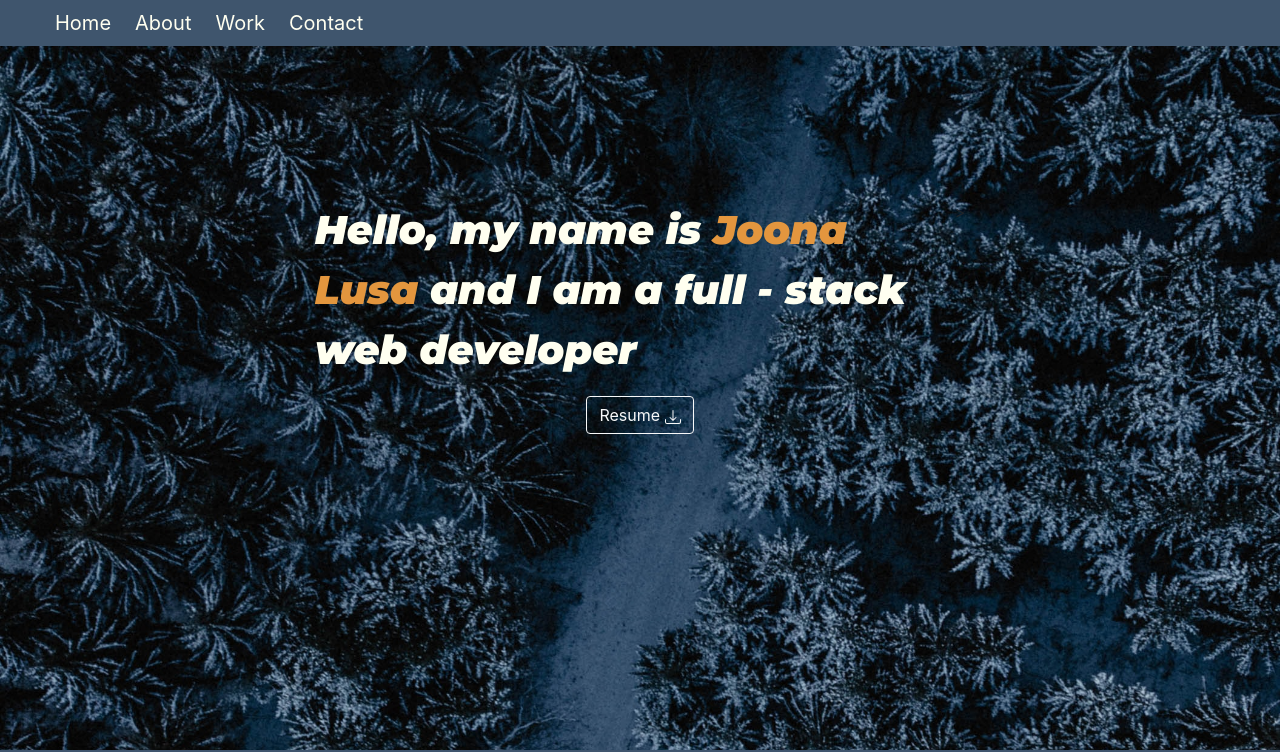
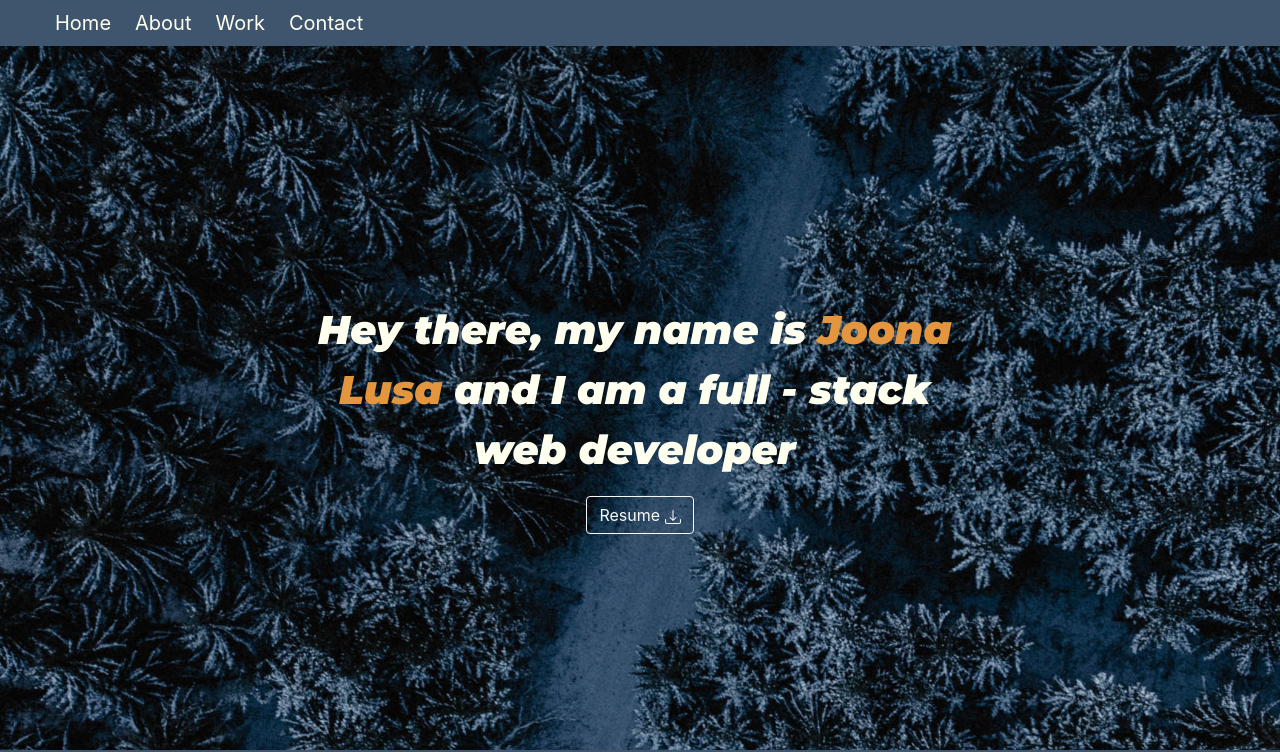
Before and after one commit to jlusa101/outOfThisWorld-Porfolio, a plain HTML site: page index.html in a window 1280 px wide. Shown: the top 752 px of the page. Drawn offline with nearby package versions, Linux system fonts and the light colour scheme.

Commit message:
fixed bug

```diff
--- a/index.html
+++ b/index.html
@@ -27,7 +27,7 @@
     </header>
     <section class="hero" id="header" style="display:none">
         <div class="d-flex justify-content-center">
-            <p class="intro w-50">Hello, my name is <span>Joona Lusa</span> and I am a full - stack web developer</p>>
+            <p class="intro w-50">Hey there, my name is <span>Joona Lusa</span> and I am a full - stack web developer</p>>
         </div>
         <div class="d-flex justify-content-center">
             <a href="./docs/jlusa_resume.pdf" download><button type="button" class="btn btn-outline-secondary btn-outline-light">Resume  <svg xmlns="http://www.w3.org/2000/svg" width="16" height="16" fill="currentColor" class="bi bi-download" viewBox="0 0 16 16">
--- a/public/css/style.css
+++ b/public/css/style.css
@@ -24,7 +24,7 @@ label {
 }
 
 .hero {
-    margin-top: 200px;
+    margin-top: 300px;
 }
 
 .menu a {
@@ -46,6 +46,7 @@ h4 {
 .contact-info,
 p {
     color: var(--secondary-color);
+    text-align: center;
 }
 
 header {
--- a/public/javascript/script.js
+++ b/public/javascript/script.js
@@ -1,5 +1,5 @@
 $(document).ready(function() {
-    $("#header").fadeIn(1500);
+    $("#header").fadeIn(1000);
 });
 
 $(document).ready(function() {
```
